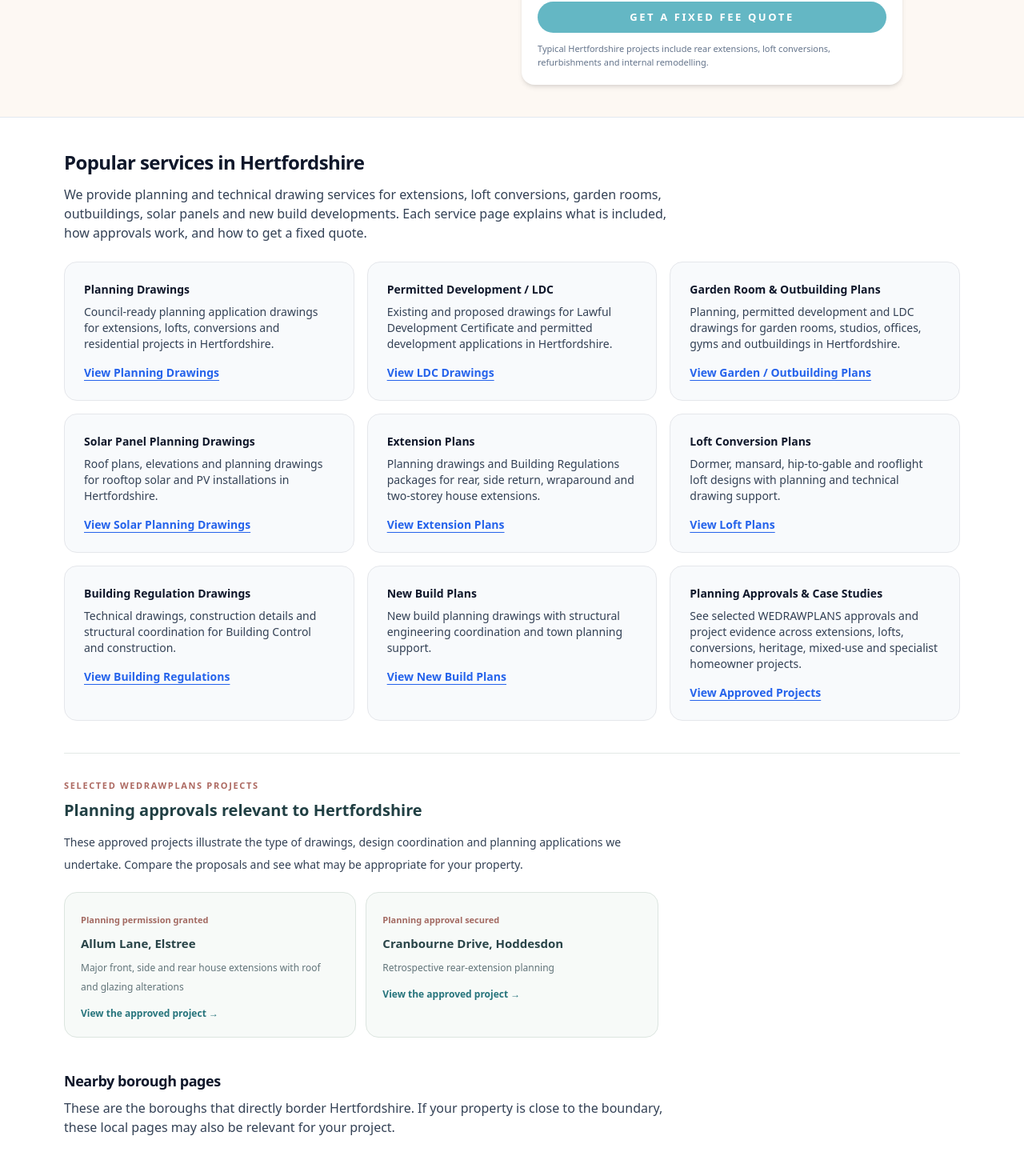
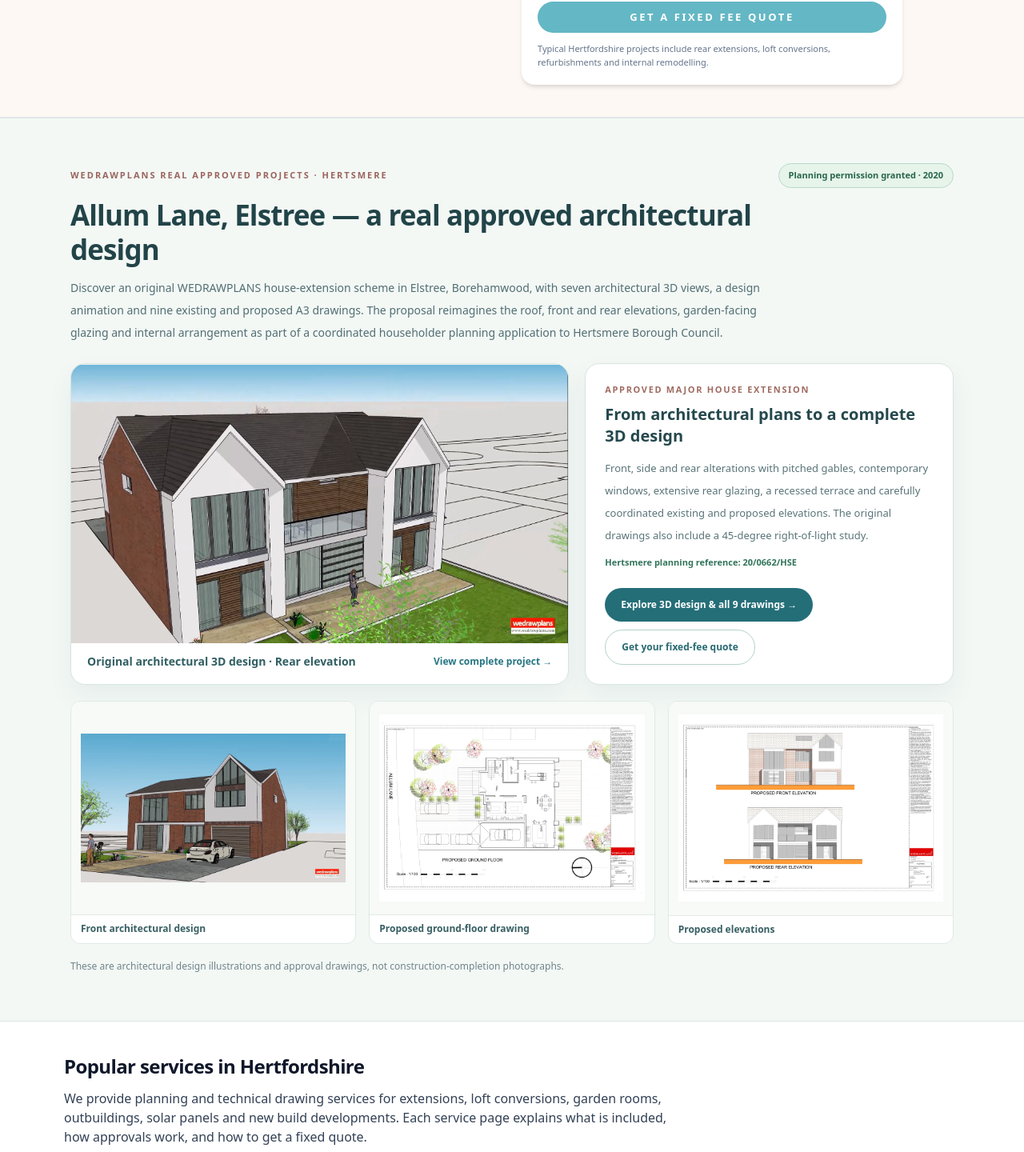
Before and after one commit to WEDRAWPLANS/wedrawplans, a Next.js app: page /areas/hertfordshire in a window 1280 px wide. Shown: the part 791-2231 px from the top of the page at 80% size. Built offline with nearby package versions, Linux system fonts and the light colour scheme.

Commit message:
Feature Allum Lane 3D design and planning drawings prominently in Hertfordshire without displacing Hoddesdon approval

```diff
--- a/pages/areas/hertfordshire.tsx
+++ b/pages/areas/hertfordshire.tsx
@@ -343,12 +343,70 @@ export default function HertfordshireAreaPage() {
             </div>
           </section>
 
+          <section id="allum-lane-elstree-showcase" aria-labelledby="allum-lane-herts-heading" className="scroll-mt-24 border-y border-[#dce6e2] bg-[#f3f8f5] py-11 sm:py-14">
+            <div className="mx-auto max-w-6xl px-4 lg:px-6">
+              <div className="flex flex-wrap items-center justify-between gap-3">
+                <p className="text-[11px] font-bold uppercase tracking-[.18em] text-[#9b645d]">WEDRAWPLANS real approved projects · Hertsmere</p>
+                <span className="rounded-full border border-[#b9d9c8] bg-[#e6f4e9] px-3 py-1.5 text-[11px] font-bold text-[#28664d]">Planning permission granted · 2020</span>
+              </div>
+              <h2 id="allum-lane-herts-heading" className="mt-3 max-w-4xl text-[27px] font-semibold leading-tight tracking-tight text-[#224448] sm:text-[35px]">Allum Lane, Elstree — a real approved architectural design</h2>
+              <p className="mt-3 max-w-4xl text-[14px] leading-7 text-[#526e73]">
+                Discover an original WEDRAWPLANS house-extension scheme in Elstree, Borehamwood, with seven architectural
+                3D views, a design animation and nine existing and proposed A3 drawings. The proposal reimagines the
+                roof, front and rear elevations, garden-facing glazing and internal arrangement as part of a coordinated
+                householder planning application to Hertsmere Borough Council.
+              </p>
+              <div className="mt-6 grid items-stretch gap-5 lg:grid-cols-[minmax(0,1.15fr)_minmax(310px,.85fr)]">
+                <a href="/case-studies/allum-lane-elstree-major-house-extension" className="group block overflow-hidden rounded-[18px] border border-[#d8e5e0] bg-white shadow-[0_14px_32px_rgba(24,61,68,.06)]">
+                  <div className="relative aspect-video overflow-hidden bg-[#eef4f0]">
+                    <Image src="/images/case-studies/allum-lane/3d-03.webp" alt="Allum Lane Elstree approved architectural design showing the rear gabled glazing, terrace and garden" fill sizes="(max-width: 1024px) 100vw, 60vw" className="pointer-events-none object-contain transition-transform duration-300 group-hover:scale-[1.02]" draggable={false} />
+                  </div>
+                  <div className="flex flex-wrap items-center justify-between gap-2 px-4 py-3 sm:px-5">
+                    <strong className="text-[12px] text-[#315f63] sm:text-[14px]">Original architectural 3D design · Rear elevation</strong>
+                    <span className="text-[12px] font-semibold text-[#277784]">View complete project →</span>
+                  </div>
+                </a>
+                <div className="flex flex-col justify-between rounded-[18px] border border-[#d8e5e0] bg-white px-5 py-6 shadow-[0_14px_32px_rgba(24,61,68,.06)] sm:px-6">
+                  <div>
+                    <p className="text-[11px] font-bold uppercase tracking-[.15em] text-[#a06b61]">Approved major house extension</p>
+                    <h3 className="mt-2 text-[20px] font-semibold leading-snug text-[#24484d]">From architectural plans to a complete 3D design</h3>
+                    <p className="mt-3 text-[13px] leading-7 text-[#5a7478]">
+                      Front, side and rear alterations with pitched gables, contemporary windows, extensive rear glazing,
+                      a recessed terrace and carefully coordinated existing and proposed elevations.
+                      The original drawings also include a 45-degree right-of-light study.
+                    </p>
+                    <p className="mt-3 text-[11px] font-semibold text-[#31745b]">Hertsmere planning reference: 20/0662/HSE</p>
+                  </div>
+                  <div className="mt-6 flex flex-wrap gap-2.5">
+                    <a href="/case-studies/allum-lane-elstree-major-house-extension#project-drawings" className="rounded-full bg-[#246e78] px-5 py-3 text-[12px] font-bold text-white hover:bg-[#195861]">Explore 3D design &amp; all 9 drawings →</a>
+                    <button onClick={scrollToForm} type="button" className="rounded-full border border-[#b4d3cb] bg-white px-5 py-3 text-[12px] font-bold text-[#286a71] hover:bg-[#f0f8f3]">Get your fixed-fee quote</button>
+                  </div>
+                </div>
+              </div>
+              <div className="mt-5 grid grid-cols-3 gap-2.5 sm:gap-4">
+                {[
+                  { src: "/images/case-studies/allum-lane/3d-05.webp", title: "Front architectural design" },
+                  { src: "/images/case-studies/allum-lane/full-drawing-05.webp", title: "Proposed ground-floor drawing" },
+                  { src: "/images/case-studies/allum-lane/full-drawing-08.webp", title: "Proposed elevations" }
+                ].map((image) => (
+                  <a key={image.src} href="/case-studies/allum-lane-elstree-major-house-extension#project-drawings" className="group overflow-hidden rounded-[12px] border border-[#dfe9e4] bg-white hover:border-[#98c3b7]">
+                    <div className="relative aspect-[4/3] bg-[#f7faf7]">
+                      <Image src={image.src} alt={"Original WEDRAWPLANS Allum Lane project illustration: " + image.title} fill sizes="(max-width: 768px) 32vw, 27vw" className="pointer-events-none object-contain p-2 sm:p-3" draggable={false} />
+                    </div>
+                    <p className="border-t border-[#e2ebe5] px-2 py-2 text-[10px] font-semibold text-[#385f64] sm:px-3 sm:text-[12px]">{image.title}</p>
+                  </a>
+                ))}
+              </div>
+              <p className="mt-4 text-[12px] leading-6 text-[#70848a]">These are architectural design illustrations and approval drawings, not construction-completion photographs.</p>
+            </div>
+          </section>
+
           <ServiceInternalLinks boroughName="Hertfordshire" />
 
 <ApprovalEvidenceStrip
-  slugs={["allum-lane-elstree-major-house-extension","cranbourne-drive-hoddesdon-planning-project"]}
-  title="Approved residential extensions in Hertfordshire"
-  intro="Planning approvals for substantial residential extension work in Elstree and retrospective rear-extension work in Hoddesdon."
+  slugs={["cranbourne-drive-hoddesdon-planning-project"]}
+  title="Another approved Hertfordshire project"
+  intro="Alongside the Allum Lane flagship above, explore our approved Cranbourne Drive extension in Hoddesdon."
 />
 
           <section className="bg-white border-b border-slate-200 py-10">
```
